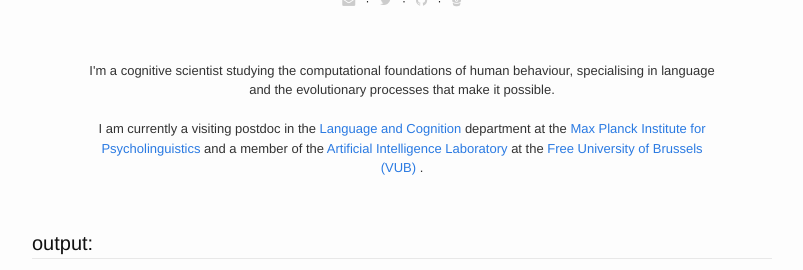
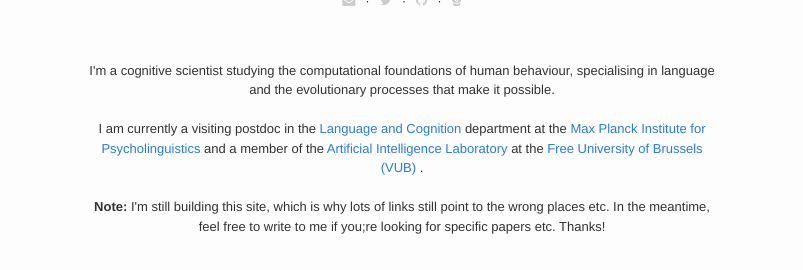
Before and after one commit to billdthompson/billdthompson.github.io, a Jekyll site: the page built from index.html, in a window 1280 px wide, cut to the strip 411-681 px from the top of the page. Shown: the whole strip, without its empty margins (238-1041 px from the left). Built offline with Jekyll 4.4.1, drawn with Linux system fonts in a browser that asks for light colours; nearby versions of some CDN libraries; some web fonts are replaced.

Commit message:
adding in progress tag

```diff
--- a/index.html
+++ b/index.html
@@ -27,6 +27,12 @@ layout: default
   <br/>
 
   I am currently a visiting postdoc in the <a href="http://www.mpi.nl/departments/language-and-cognition"> Language and Cognition</a> department at the <a href = "http://www.mpi.nl/"> Max Planck Institute for Psycholinguistics</a> and a member of the <a href = "https://ai.vub.ac.be/"> Artificial Intelligence Laboratory</a> at the <a href = "https://www.vub.ac.be/en/">Free University of Brussels (VUB) </a>.
+
+  <br/>
+  <br/>
+
+  <b>Note:</b> I'm still building this site, which is why lots of links still point to the wrong places etc. In the meantime, feel free to write to me if you;re looking for specific papers etc. Thanks!
+
   </div>
 
   <h1 class="page-heading">output:</h1>
```
